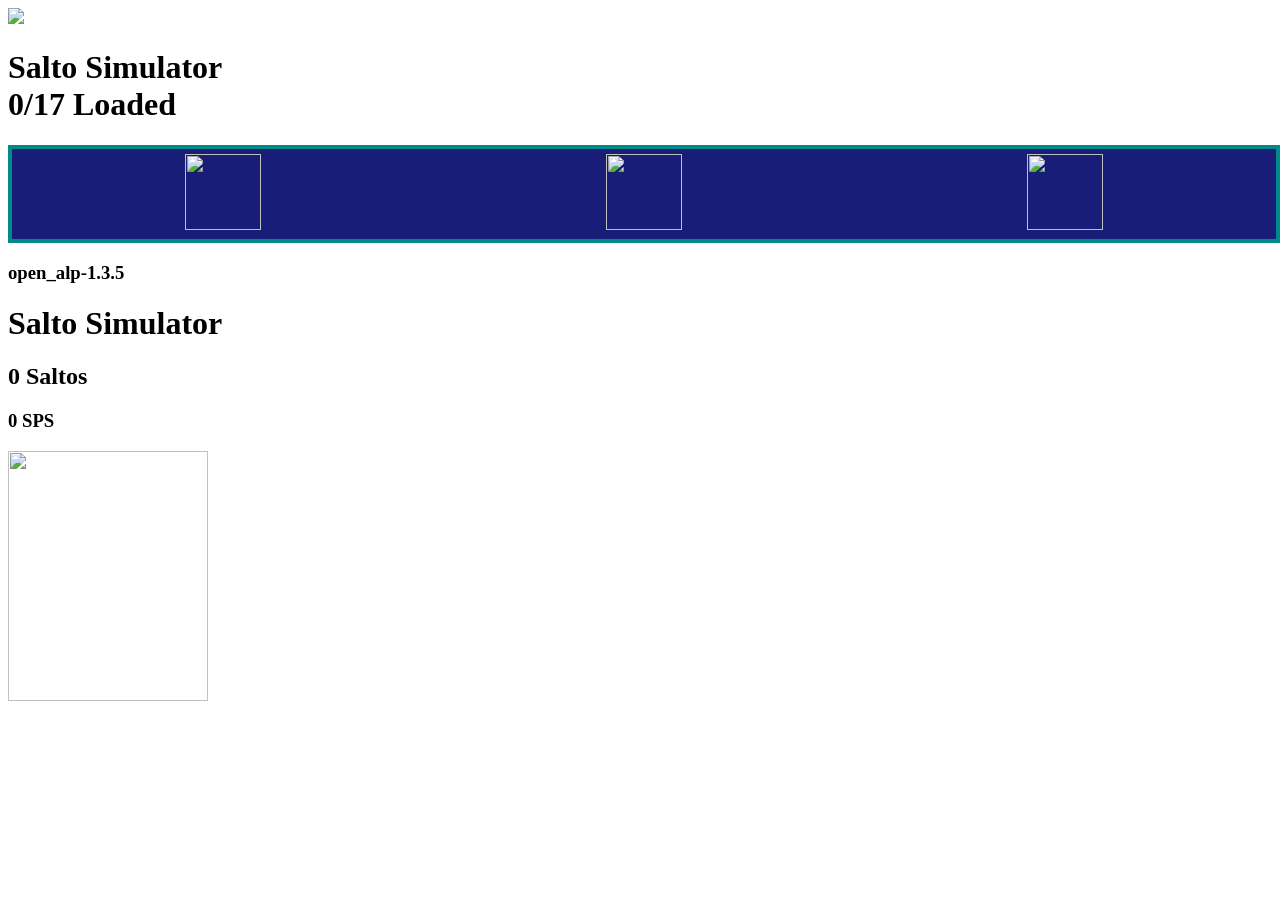
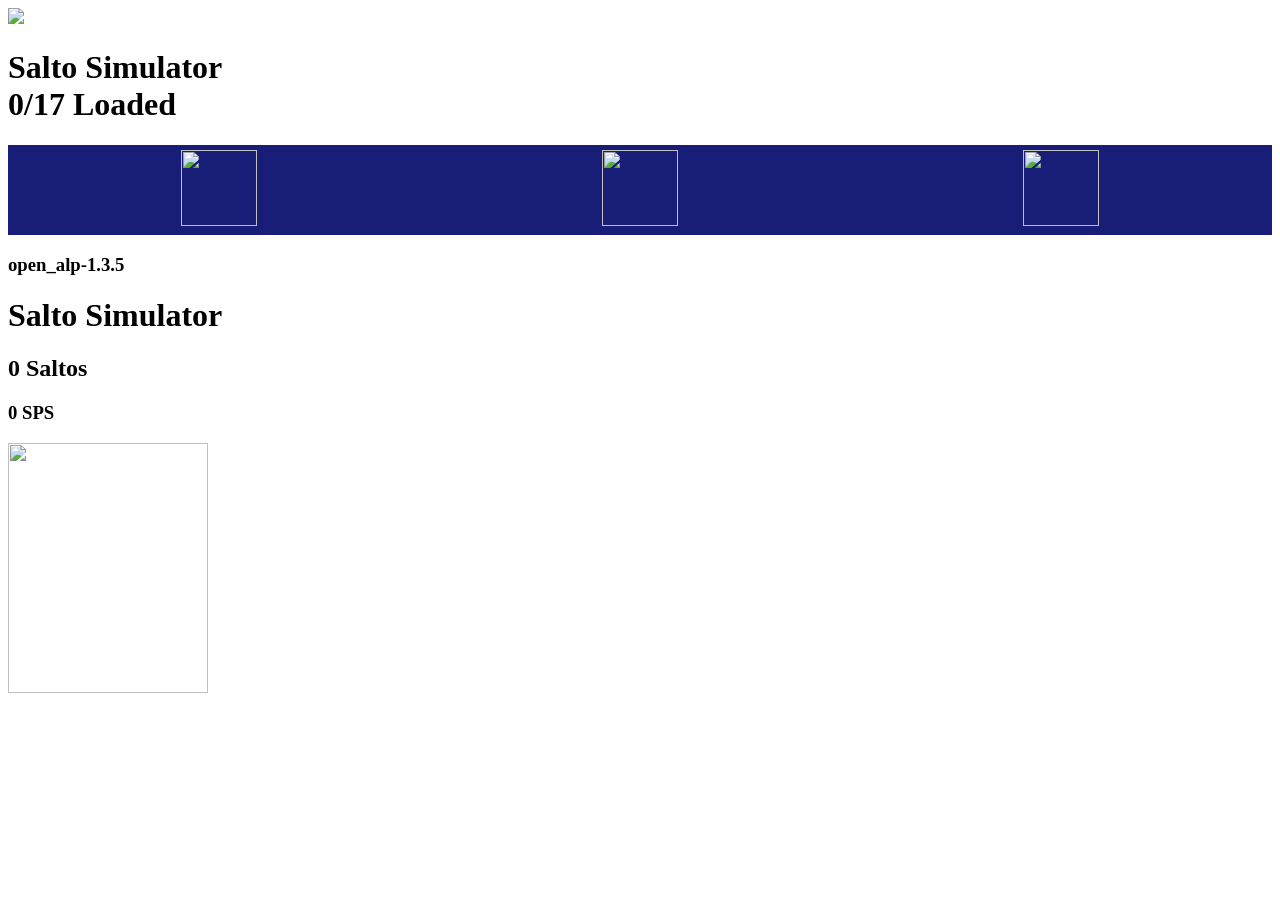

inital commit

--- a/SaltoSimulator/Mobile/css/Screens/Bar.css
+++ b/SaltoSimulator/Mobile/css/Screens/Bar.css
@@ -1,6 +1,5 @@
 .Bar {
     background-color: #181d78;
-    border: #008b8b solid 4px;
     margin-bottom: 0px;
     margin: auto;
     height: 10vh;
